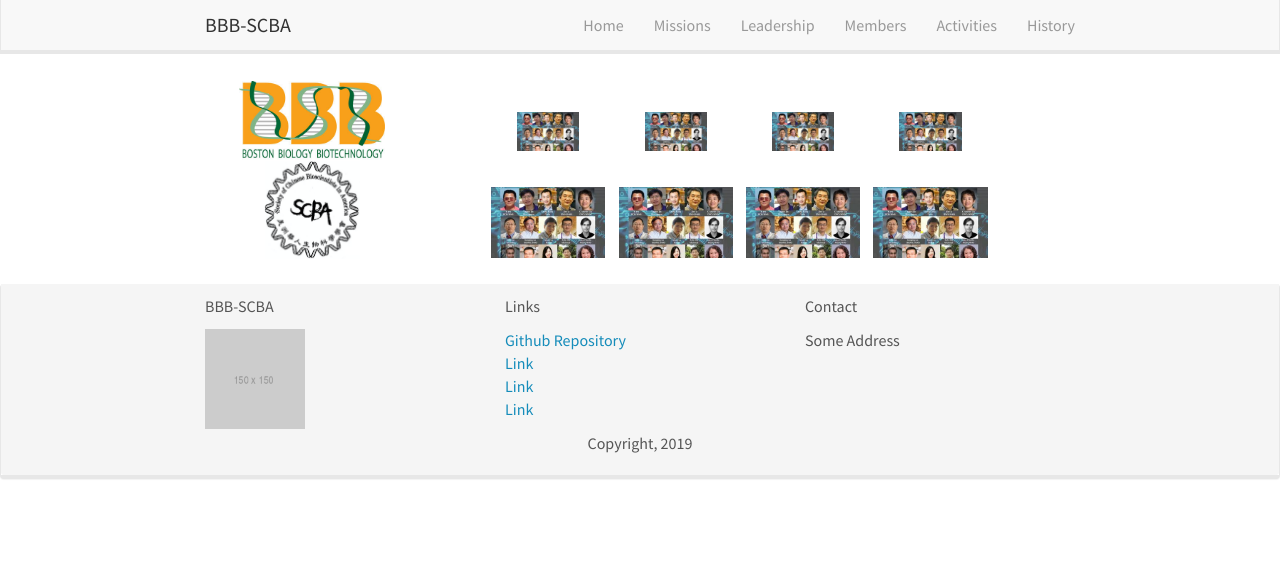
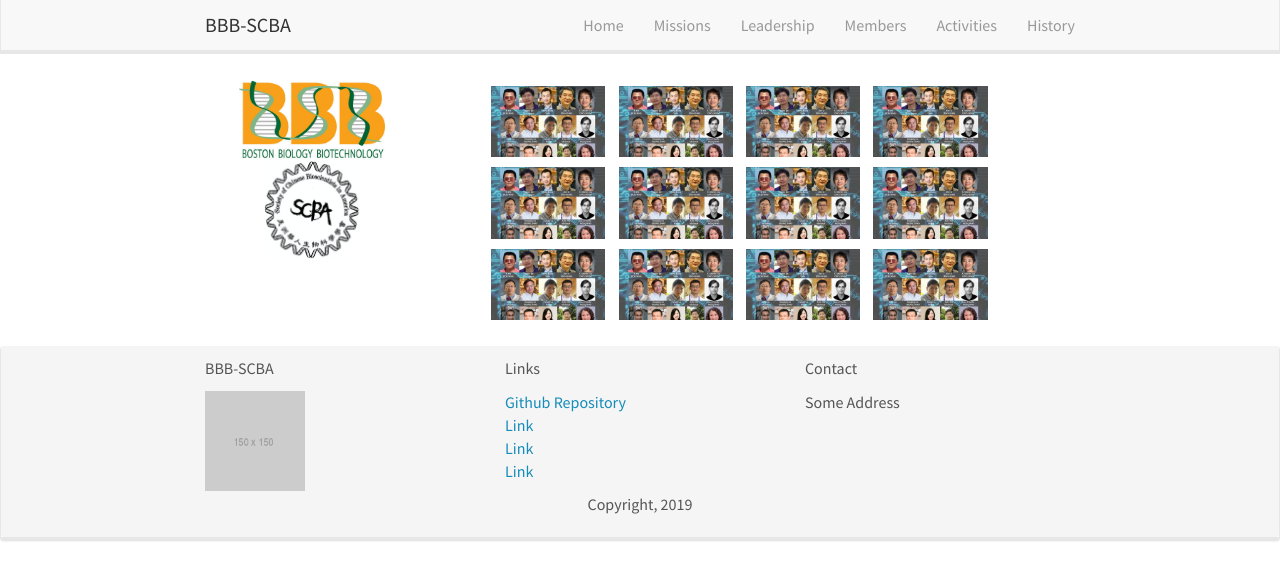
Before and after one commit to bbb-scba/bbb-scba.github.io, a Jekyll site: the page built from home.md, in a window 1280 px wide. Shown: the top 580 px of the page. Built offline with Jekyll 4.4.1, drawn with Linux system fonts in a browser that asks for light colours; nearby versions of some CDN libraries.

Commit message:
Update home.md

```diff
--- a/home.md
+++ b/home.md
@@ -19,10 +19,14 @@ permalink: /
   <div style="flex-basis: 75%; padding: 10px;">
 
 <p align="center">
-<img src="images/slider/flyer_v9.jpg" style="width:20%; height:20%; padding: 5%;">
-<img src="images/slider/flyer_v9.jpg" style="width:20%; height:20%; padding: 5%;">
-<img src="images/slider/flyer_v9.jpg" style="width:20%; height:20%; padding: 5%;">
-<img src="images/slider/flyer_v9.jpg" style="width:20%; height:20%; padding: 5%;">
+<img src="images/slider/flyer_v9.jpg" style="width:20%; height:20%; padding: 5px;">
+<img src="images/slider/flyer_v9.jpg" style="width:20%; height:20%; padding: 5px;">
+<img src="images/slider/flyer_v9.jpg" style="width:20%; height:20%; padding: 5px;">
+<img src="images/slider/flyer_v9.jpg" style="width:20%; height:20%; padding: 5px;">
+<img src="images/slider/flyer_v9.jpg" style="width:20%; height:20%; padding: 5px;">
+<img src="images/slider/flyer_v9.jpg" style="width:20%; height:20%; padding: 5px;">
+<img src="images/slider/flyer_v9.jpg" style="width:20%; height:20%; padding: 5px;">
+<img src="images/slider/flyer_v9.jpg" style="width:20%; height:20%; padding: 5px;">
 <img src="images/slider/flyer_v9.jpg" style="width:20%; height:20%; padding: 5px;">
 <img src="images/slider/flyer_v9.jpg" style="width:20%; height:20%; padding: 5px;">
 <img src="images/slider/flyer_v9.jpg" style="width:20%; height:20%; padding: 5px;">
```
